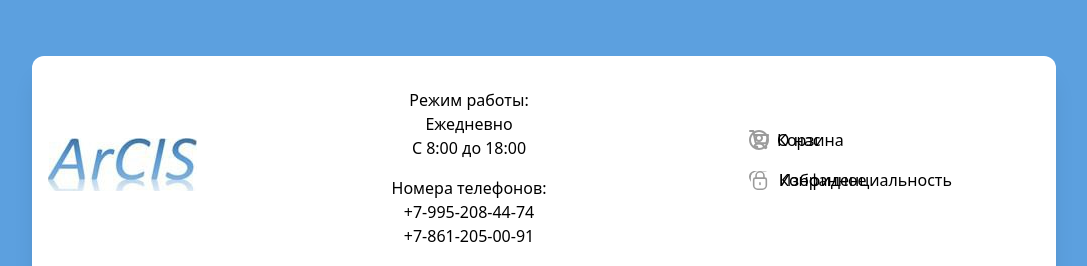
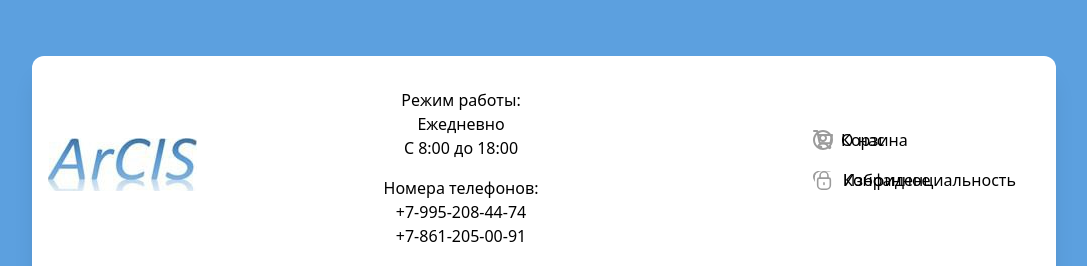
Before and after one commit to Lexa3940/arcis, a Vue app: page / in a window 1280 px wide. Shown: the top 266 px of the page, without its empty margins (96-1183 px from the left). Built offline with nearby package versions, Linux system fonts and the light colour scheme; no server answers.

Commit message:
Update Header.vue

```diff
--- a/src/components/Header.vue
+++ b/src/components/Header.vue
@@ -122,7 +122,7 @@ const emit = defineEmits(['openDrawer'])
     justify-content: space-between;
     align-items: center;
     margin-top: 0.5rem;
-    margin-right: 5rem;
+    margin-left: 5rem;
   }
 
   .nav-column {
```
